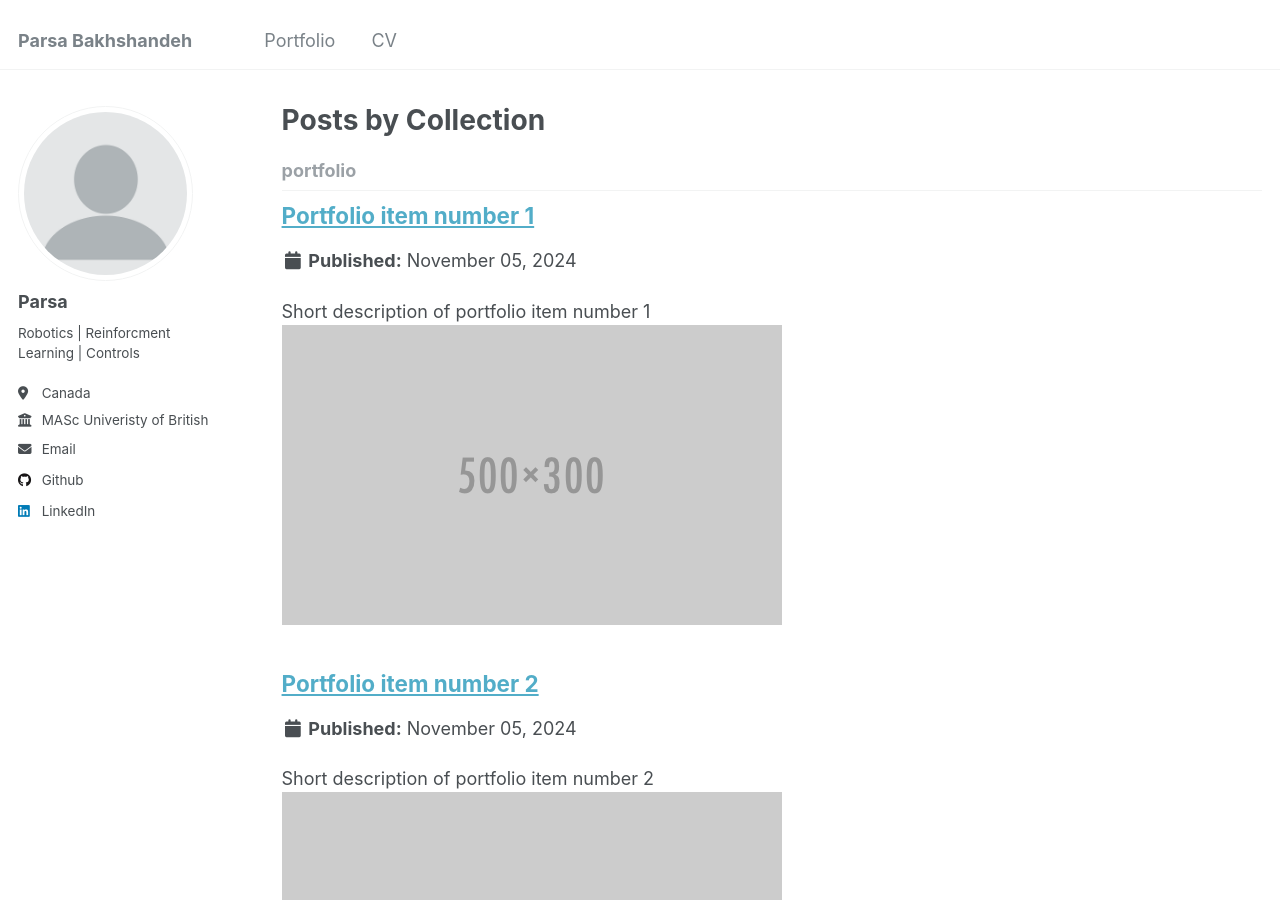
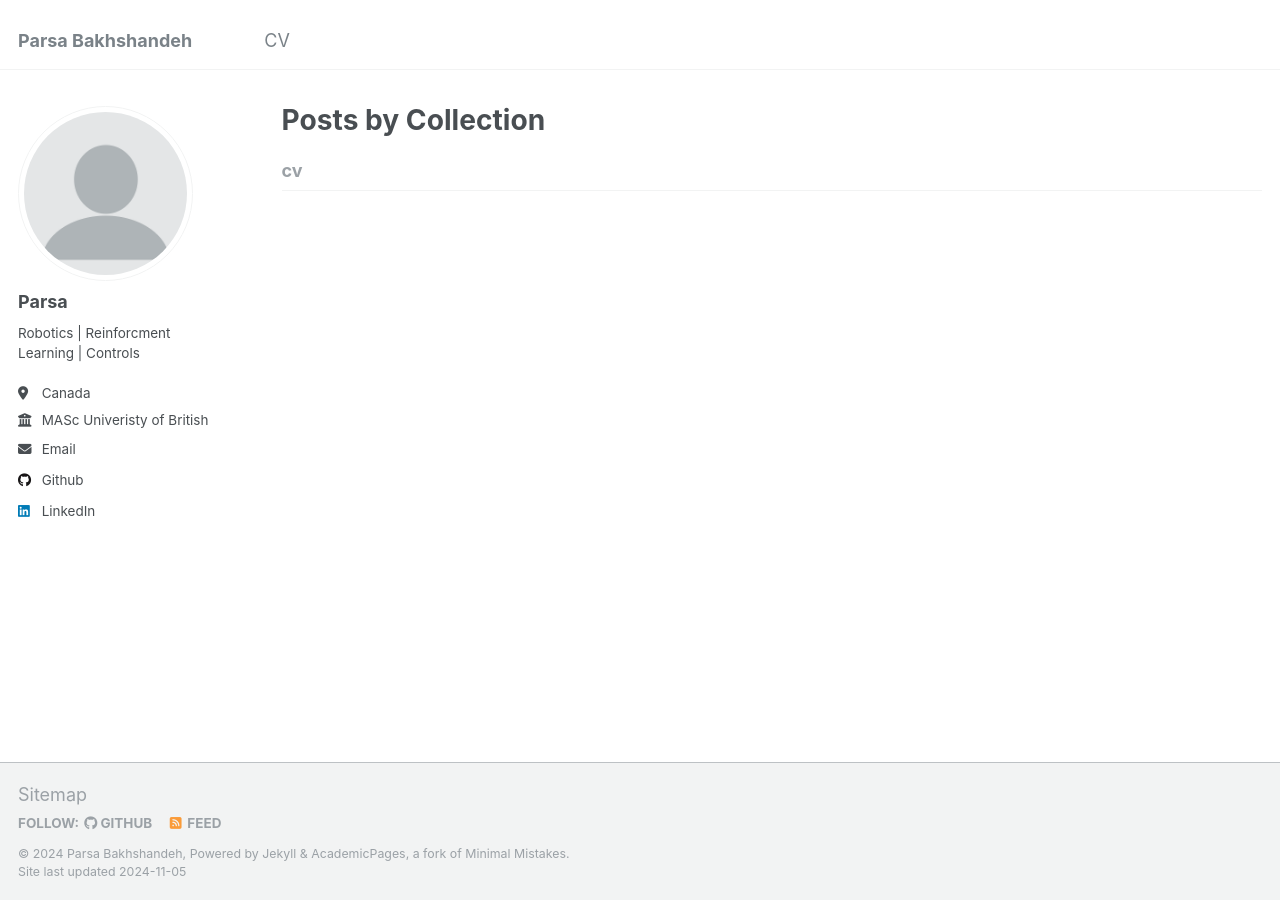
Before and after one commit to parsa25b/parsa-bakhshandeh.github.io, a Jekyll site: the page built from _pages/collection-archive.html, in a window 1280 px wide and 900 px high. Built offline with Jekyll 4.4.1, drawn with Linux system fonts in a browser that asks for light colours.

Commit message:
remove portolio

```diff
--- a/_config.yml
+++ b/_config.yml
@@ -212,17 +212,17 @@ kramdown:
 
 # These settings control the types of collections used by the template
 collections:
-  portfolio:
+  cv:
     output: true
     permalink: /:collection/:path/
 
 
 # These settings control how pages and collections are included in the site
 defaults:
-  # _portfolio
+  # _cv
   - scope:
       path: ""
-      type: portfolio
+      type: cv
     values:
       layout: single
       author_profile: true
@@ -289,7 +289,7 @@ tag_archive:
 #     tag: /tags/:name/
 
 
-# HTML Compression
+# HTML Compressionf
 # - http://jch.penibelst.de/
 compress_html:
   clippings: all
--- a/_data/navigation.yml
+++ b/_data/navigation.yml
@@ -6,8 +6,5 @@
 
 main:
 
-  - title: "Portfolio"
-    url: /portfolio/
-
   - title: "CV"
     url: /cv/
```
